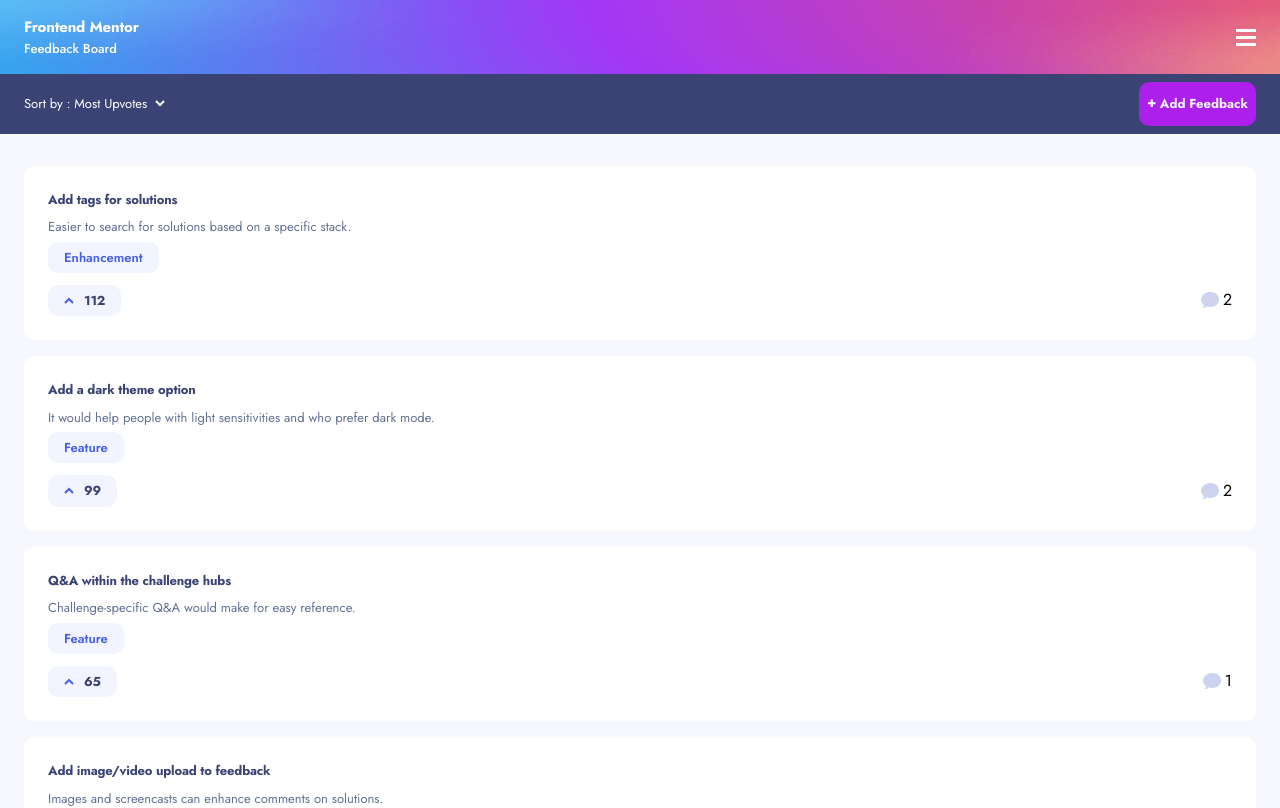
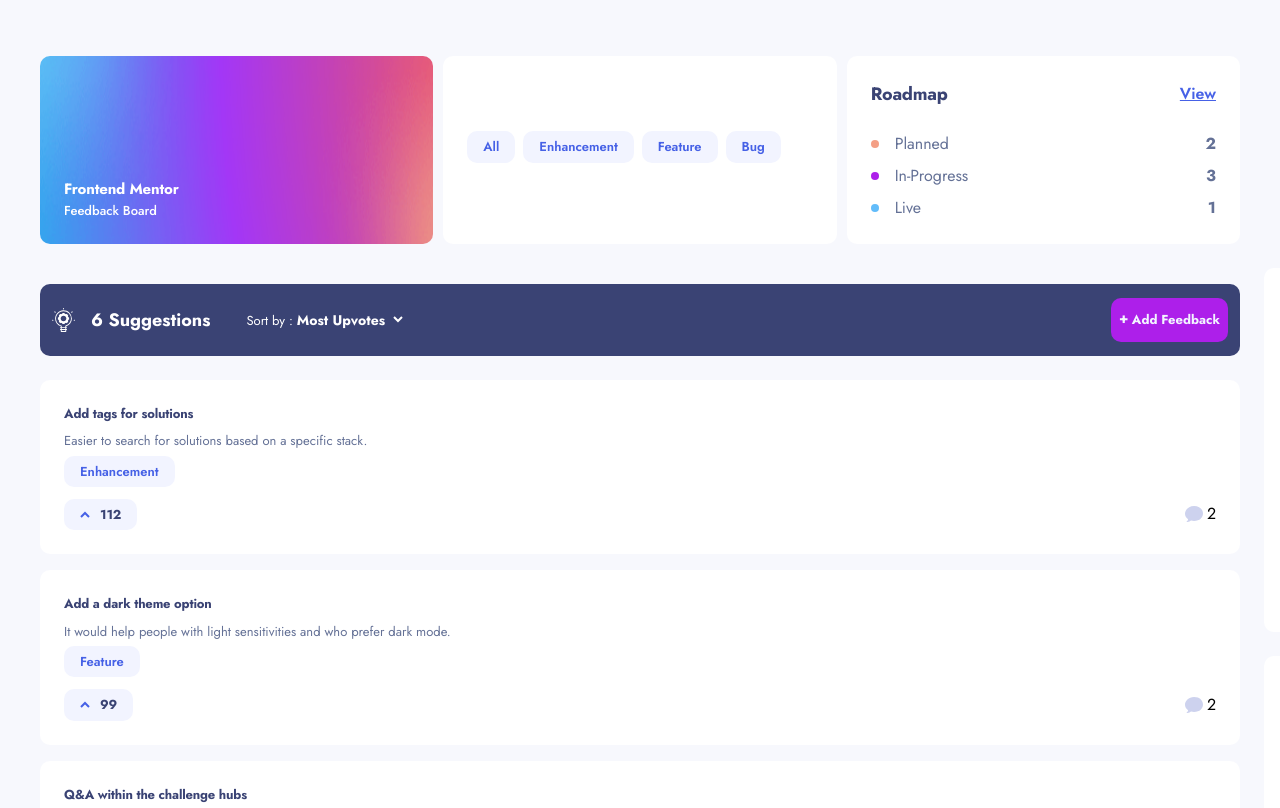
Before and after one commit to David-Henery4/Product-Feedback, a React (Vite) app: page / in a window 1280 px wide. Shown: the top 808 px of the page. Built offline with nearby package versions, Linux system fonts and the light colour scheme.

Commit message:
added-tablet-layout

```diff
--- a/src/App.jsx
+++ b/src/App.jsx
@@ -2,7 +2,7 @@ import {NavSection, FeedbackBarSection, FeedbackListSection} from "./sections";
 
 function App() {
   return (
-    <main className="grid grid-cols-mob auto-rows-min font-jost bg-offWhite min-h-[100svh] overflow-x-hidden">
+    <main className="grid grid-cols-mob auto-rows-min font-jost bg-offWhite min-h-[100svh] overflow-x-hidden smTab:grid-cols-smTab tab:pt-14">
       <NavSection />
       <FeedbackBarSection />
       <FeedbackListSection />
--- a/src/components/CategoryBox.jsx
+++ b/src/components/CategoryBox.jsx
@@ -27,7 +27,7 @@ const CategoryBox = () => {
   }, []);
   //
   return (
-    <div className="w-full bg-white p-6 flex flex-wrap justify-start items-center gap-2 rounded-[10px]">
+    <div className="w-full bg-white p-6 flex flex-wrap justify-start items-center gap-2 rounded-[10px] h-full">
       <div className="text-blue font-semibold text-[13px] py-[6px] px-4 bg-iceWhite rounded-[10px] capitalize mb-[6px]">
         <p>All</p>
       </div>
--- a/src/components/RoadmapBox.jsx
+++ b/src/components/RoadmapBox.jsx
@@ -40,7 +40,7 @@ const RoadmapBox = () => {
   }, [placeholderData?.productRequests]);
   //
   return (
-    <div className="bg-white p-6 rounded-[10px] w-full grid gap-6">
+    <div className="bg-white p-6 rounded-[10px] w-full grid gap-6 h-full">
       <div className="flex justify-between items-center">
         <h2 className="text-lightNavy font-bold -tracking-[0.25px] text-lg">
           Roadmap
--- /dev/null
+++ b/src/components/SuggestionsCount.jsx
@@ -0,0 +1,15 @@
+import { SuggestionsIcon } from "../assets/suggestions";
+
+const SuggestionsCount = () => {
+  return (
+    <div className="hidden justify-start items-center gap-4 font-bold text-lg tab:flex">
+      <SuggestionsIcon />
+      <p>
+        <span>6 </span>
+        Suggestions
+      </p>
+    </div>
+  );
+}
+
+export default SuggestionsCount
--- /dev/null
+++ b/src/components/TitleBox.jsx
@@ -0,0 +1,17 @@
+import { backgroundHeaderMobile } from "../assets/suggestions";
+import {Titles} from "../components"
+
+const TitleBox = () => {
+  return (
+    <div className="relative h-full w-full flex flex-col items-start p-6 justify-end rounded-[10px] overflow-hidden">
+      <Titles/>
+      <img
+        className="absolute top-0 left-0 w-full h-full"
+        src={backgroundHeaderMobile}
+        alt="header background gradient"
+      />
+    </div>
+  );
+}
+
+export default TitleBox
--- /dev/null
+++ b/src/components/Titles.jsx
@@ -0,0 +1,14 @@
+
+
+const Titles = () => {
+  return (
+    <>
+      <h1 className="relative font-bold text-[15px] -tracking-[0.19px] z-20">
+        Frontend Mentor
+      </h1>
+      <p className="relative text-[13px] font-medium z-20">Feedback Board</p>
+    </>
+  );
+}
+
+export default Titles
--- a/src/components/index.js
+++ b/src/components/index.js
@@ -3,6 +3,9 @@ import FeedbackBox from "./FeedbackBox";
 import SortDropdown from "./SortDropdown";
 import CategoryBox from "./CategoryBox";
 import RoadmapBox from "./RoadmapBox";
+import SuggestionsCount from "./SuggestionsCount";
+import TitleBox from "./TitleBox";
+import Titles from "./Titles";
 
 export {
   Sidebar,
@@ -10,4 +13,7 @@ export {
   SortDropdown,
   CategoryBox,
   RoadmapBox,
+  SuggestionsCount,
+  TitleBox,
+  Titles
 }
--- a/src/sections/FeedbackBarSection.jsx
+++ b/src/sections/FeedbackBarSection.jsx
@@ -1,10 +1,11 @@
 import { useState } from "react";
 import { ArrowDownIcon, PlusIcon } from "../assets/shared";
 import sortData from "../data/sortData";
-import { SortDropdown } from "../components";
+import { SortDropdown, SuggestionsCount } from "../components";
 
 const FeedbackBarSection = () => {
-  const [currentSort,setCurrentSort] = useState("Most Upvotes")
+  // trying tablet layout change at 640px
+  const [currentSort, setCurrentSort] = useState("Most Upvotes");
   const [sortInfo, setSortInfo] = useState(sortData);
   const [isSortOpen, setIsSortOpen] = useState(false);
   //
@@ -13,7 +14,7 @@ const FeedbackBarSection = () => {
       return prev.map((i) => {
         if (i.id === s.id) {
           i.isActive = true;
-          setCurrentSort(i.label)
+          setCurrentSort(i.label);
         } else {
           i.isActive = false;
         }
@@ -24,18 +25,20 @@ const FeedbackBarSection = () => {
   //
   return (
     <div
-      className={`w-full col-start-1 col-end-13 bg-lightNavy py-2 px-6 grid grid-cols-sortBarMob gap-x-2 text-[13px] text-white after:fixed after:top-0 after:left-0 after:w-full after:h-full after:z-10 ${
+      className={`w-full col-start-1 col-end-13 bg-lightNavy py-2 px-6 grid grid-cols-sortBarMob gap-x-2 text-[13px] text-white smTab:px-10 tab:col-start-2 tab:col-end-12 tab:rounded-[10px] tab:px-3 tab:py-[14px] after:fixed after:top-0 after:left-0 after:w-full after:h-full after:z-10 ${
         isSortOpen ? "after:block" : "after:hidden"
       }`}
       onClick={() => isSortOpen && setIsSortOpen(false)}
     >
-      <div className="relative z-20 flex items-center gap-[6px]">
+      <div className="relative z-20 flex items-center gap-[6px] tab:gap-9">
+        <SuggestionsCount/>
+        <div className="relative z-20">
           <p
             className="hover:cursor-pointer"
             onClick={() => setIsSortOpen(!isSortOpen)}
           >
             Sort by :{" "}
-          <span className="inline-flex justify-center items-center gap-2">
+            <span className="inline-flex justify-center items-center gap-2 font-bold text-sm">
               {currentSort}
               <ArrowDownIcon className="stroke-white" />
             </span>
@@ -43,6 +46,7 @@ const FeedbackBarSection = () => {
           <SortDropdown
             dropdownInfo={{ isSortOpen, setIsSortOpen, sortInfo, handleSort }}
           />
+        </div>
       </div>
       <button className="bg-purple flex items-center gap-1 font-bold text-iceWhite px-2 py-3 rounded-[10px] hover:bg-pink active:bg-purple">
         <PlusIcon />
--- a/src/sections/FeedbackListSection.jsx
+++ b/src/sections/FeedbackListSection.jsx
@@ -8,7 +8,7 @@ const FeedbackListSection = () => {
   );
   //
   return (
-    <section className="mt-8 mb-14 col-start-2 col-end-12 grid gap-4">
+    <section className="mt-8 mb-14 col-start-2 col-end-12 grid gap-4 tab:mt-6">
       {tempRequestsData?.map((tData) => {
         return (
           <FeedbackBox key={tData?.id} {...tData} />
--- a/src/sections/NavSection.jsx
+++ b/src/sections/NavSection.jsx
@@ -1,34 +1,38 @@
 import { useEffect, useState } from "react";
-import {HamburgerIcon, CloseIcon} from "../assets/shared"
-import {backgroundHeaderMobile} from "../assets/suggestions"
-import { Sidebar } from "../components";
-
+import { HamburgerIcon, CloseIcon } from "../assets/shared";
+import { backgroundHeaderMobile } from "../assets/suggestions";
+import { Sidebar, CategoryBox, RoadmapBox, TitleBox, Titles } from "../components";
 
 const NavSection = () => {
-  const [isSidebarOpen,setIsSidebarOpen] = useState(false)
+  const [isSidebarOpen, setIsSidebarOpen] = useState(false);
   //
   const toggleSidebarClick = () => {
-    setIsSidebarOpen(!isSidebarOpen)
-  }
+    setIsSidebarOpen(!isSidebarOpen);
+  };
   //
   useEffect(() => {
-    if (isSidebarOpen)document.body.classList.add("overflow-y-hidden")
-    if (!isSidebarOpen)document.body.classList.remove("overflow-y-hidden")
-  }, [isSidebarOpen])
+    if (isSidebarOpen) document.body.classList.add("overflow-y-hidden");
+    if (!isSidebarOpen) document.body.classList.remove("overflow-y-hidden");
+  }, [isSidebarOpen]);
   //
   return (
-    <nav className="relative w-full col-start-1 col-end-13 px-6 py-4 flex justify-between items-center text-white">
+    <nav className="relative w-full col-start-1 col-end-13 px-6 py-4 flex justify-between items-center text-white smTab:px-10 tab:col-start-2 tab:col-end-12 tab:p-0 tab:mb-10">
+      <div className="tab:hidden">
+        <Titles/>
+      </div>
       <img
-        className="absolute top-0 left-0 w-full h-full"
+        className="absolute top-0 left-0 w-full h-full tab:hidden"
         src={backgroundHeaderMobile}
         alt="header background gradient"
       />
-      <div className="relative">
-        <h1 className="font-bold text-[15px] -tracking-[0.19px]">
-          Frontend Mentor
-        </h1>
-        <p className="text-[13px] font-medium">Feedback Board</p>
+      <div className="hidden w-full justify-between items-center h-full gap-[10px] tab:flex">
+        <TitleBox />
+        <CategoryBox />
+        <RoadmapBox />
       </div>
+
+      {/* SIDEBAR & BURGER MENU */}
+      <div className="tab:hidden">
         {isSidebarOpen ? (
           <CloseIcon
             className="relative hover:cursor-pointer hover:rotate-90 transition-all"
@@ -40,9 +44,10 @@ const NavSection = () => {
             onClick={toggleSidebarClick}
           />
         )}
-      <Sidebar isSidebarOpen={isSidebarOpen}/>
+      </div>
+      <Sidebar isSidebarOpen={isSidebarOpen} />
     </nav>
   );
-}
+};
 
-export default NavSection
+export default NavSection;
--- a/tailwind.config.js
+++ b/tailwind.config.js
@@ -2,6 +2,10 @@
 export default {
   content: ["./index.html", "./src/**/*.{js,jsx}"],
   theme: {
+    screens: {
+      smTab: "32.5em",
+      tab: "40em",
+    },
     colors: {
       purple: "#AD1FEA",
       pink: "#C75AF6",
@@ -20,6 +24,7 @@ export default {
     },
     gridTemplateColumns: {
       mob: "24px repeat(10,1fr) 24px",
+      smTab: "40px repeat(10,1fr) 40px",
       sortBarMob: "1fr auto",
       feebackBox: "1fr auto",
     },
```
Also changed, not shown: src/assets/suggestions/index.js (+4 -4 lines). Lines whose indentation alone changed are shown as unchanged.
